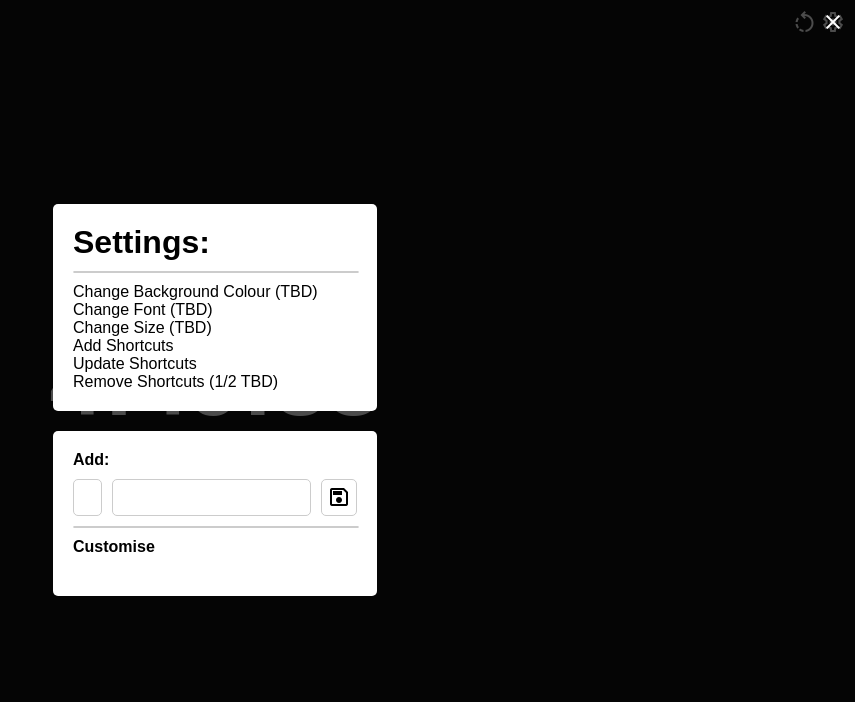
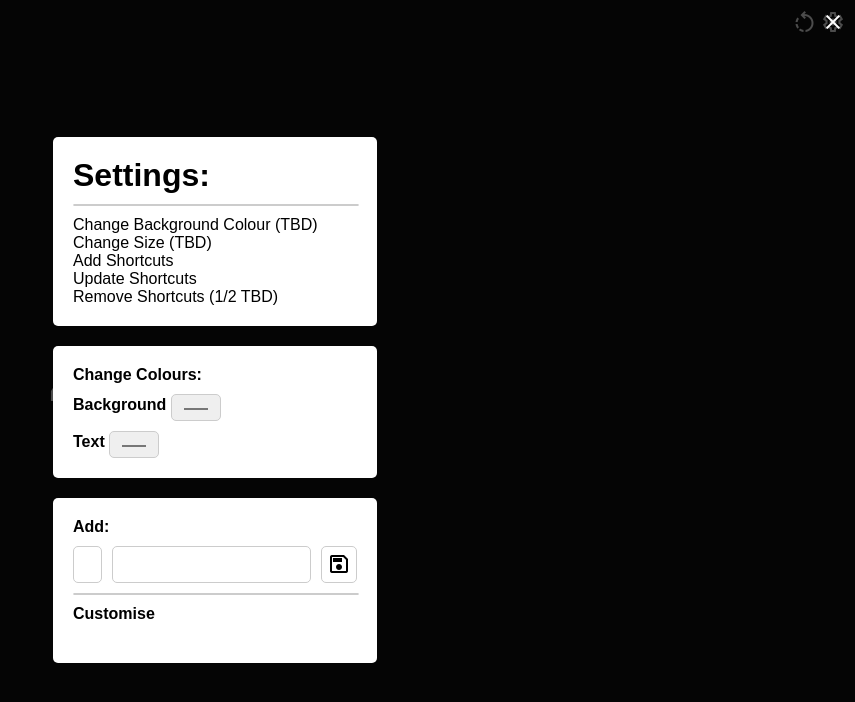
Before and after one commit to Chester-Booth/time, a plain HTML site: page 2/index.html in a window 1280 px wide. Both pictures are taken after a click on the element "settings". Shown: the whole page, without its empty margins (425-1280 px from the left). Drawn offline with nearby package versions, Linux system fonts and the light colour scheme.

Commit message:
add colour pickers functionality gone

```diff
--- a/2/index.html
+++ b/2/index.html
@@ -29,6 +29,7 @@
 
     <div id="popup">
         <div id="popup-background"></div>
+
         <span id="close" class="material-symbols-outlined">close</span>
 
         <div class = "popup-boxes">
@@ -36,12 +37,25 @@
             <hr>
             <ul>
                 <li>Change Background Colour (TBD) </li>
-                <li>Change Font (TBD) </li>
                 <li>Change Size (TBD)</li>
                 <li>Add Shortcuts</li>
                 <li>Update Shortcuts</li>
                 <LI>Remove Shortcuts (1/2 TBD)</LI>
-            </ul></div>
+            </ul>
+        </div>
+
+        <div class="popup-boxes">
+            <label>Change Colours:</label>
+                <div id="colour-pickers">
+                    <label for="Background">Background</label>
+                    <input type="color" name="Background" value="#e66465" />
+                </div>
+
+                <div id="colour-pickers">
+                    <label for="Text">Text</label>
+                    <input type="color" name="Text" value="#e66465" />
+                </div>
+        </div>
 
         <div class = "popup-boxes">
             <label>Add:</label>
```
